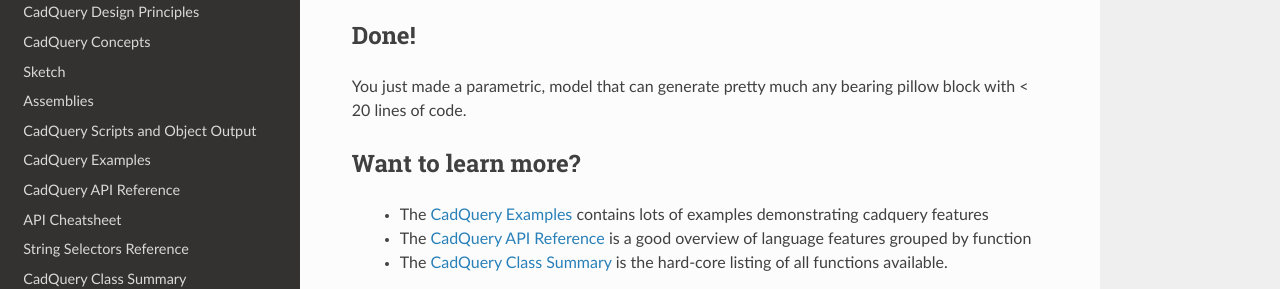
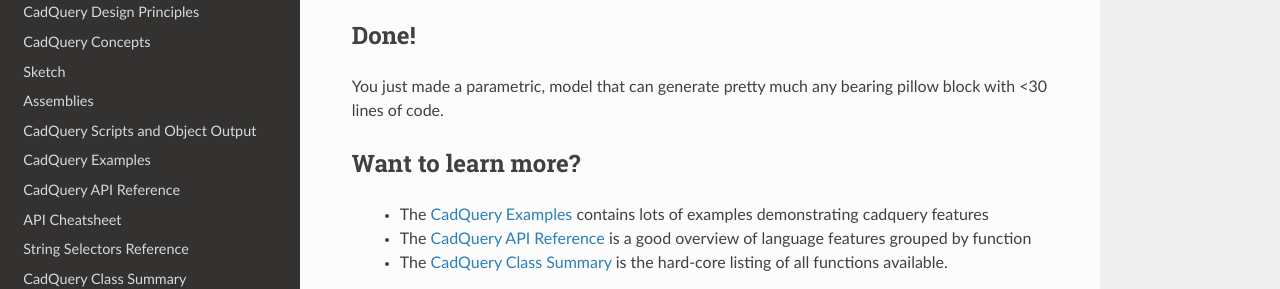
Before and after one commit to CadQuery/cadquery, a Sphinx documentation site: the page built from doc/quickstart.rst, in a window 1280 px wide and 900 px high, scrolled down 7081 px. Shown: the part 455-744 px from the top of the window. Built offline with Sphinx 7.4.7 and the Read the Docs theme 2.0.0, drawn with Linux system fonts in a browser that asks for light colours; some of the changed lines change nothing that is shown; some of the changed text lies outside the part shown.

Commit message:
Fix line numbers in QuickStart section
Update line numbers in the prose of the QuickStart section. These line
numbers changed after formatting the code blocks with black.

```diff
--- a/doc/quickstart.rst
+++ b/doc/quickstart.rst
@@ -104,7 +104,7 @@
 
 **Line 4** adds a new parameter, diameter, for the diameter of the hole
 
-**Line 8**, we're adding the hole.
+**Lines 10-12**, we're adding the hole.
 :py:meth:`cadquery.Workplane.faces` selects the top-most face in the Z direction, and then
 :py:meth:`cadquery.Workplane.workplane` begins a new workplane located on this face. The center of this workplane
 is located at the center of mass of the shape, which in this case is the center of the plate.
@@ -168,7 +168,7 @@
 
 **Line 5** creates a new padding parameter that decides how far the holes are from the edges of the plate.
 
-**Line 10** selects the top-most face of the block, and creates a workplane on the top of that face, which we'll use to
+**Lines 11-12** selects the top-most face of the block, and creates a workplane on the top of that face, which we'll use to
 define the centers of the holes in the corners.
 
 There are a couple of things to note about this line:
@@ -180,14 +180,14 @@
        this case, the center of the top face of the block. So this rectangle will be centered on the face.
 
 
-**Line 11** draws a rectangle 12mm smaller than the overall length and width of the block, which we will use to
+**Line 16** draws a rectangle 12mm smaller than the overall length and width of the block, which we will use to
 locate the corner holes. We'll use the vertices ( corners ) of this rectangle to locate the holes. The rectangle's
 center is at the center of the workplane, which in this case coincides with the center of the bearing hole.
 
-**Line 12** selects the vertices of the rectangle, which we will use for the centers of the holes.
+**Line 17** selects the vertices of the rectangle, which we will use for the centers of the holes.
 The :py:meth:`cadquery.Workplane.vertices` function selects the corners of the rectangle.
 
-**Line 13** uses the cboreHole function to draw the holes.
+**Line 18** uses the cboreHole function to draw the holes.
 The :py:meth:`cadquery.Workplane.cboreHole` function is a handy CadQuery function that makes a counterbored hole.
 Like most other CadQuery functions, it operates on the values on the stack.  In this case, since we
 selected the four vertices before calling the function, the function operates on each of the four points--
@@ -231,7 +231,7 @@
     # Render the solid
     show_object(result)
 
-**Line 13** fillets the edges using the   :py:meth:`cadquery.Workplane.fillet` method.
+**Line 20** fillets the edges using the :py:meth:`cadquery.Workplane.fillet` method.
 
 To grab the right edges, the :py:meth:`cadquery.Workplane.edges` selects all of the
 edges that are parallel to the Z axis ("\|Z"),
@@ -285,7 +285,7 @@
 ============
 
 You just made a parametric, model that can generate pretty much any bearing pillow block
-with < 20 lines of code.
+with <30 lines of code.
 
 Want to learn more?
 ====================
```
